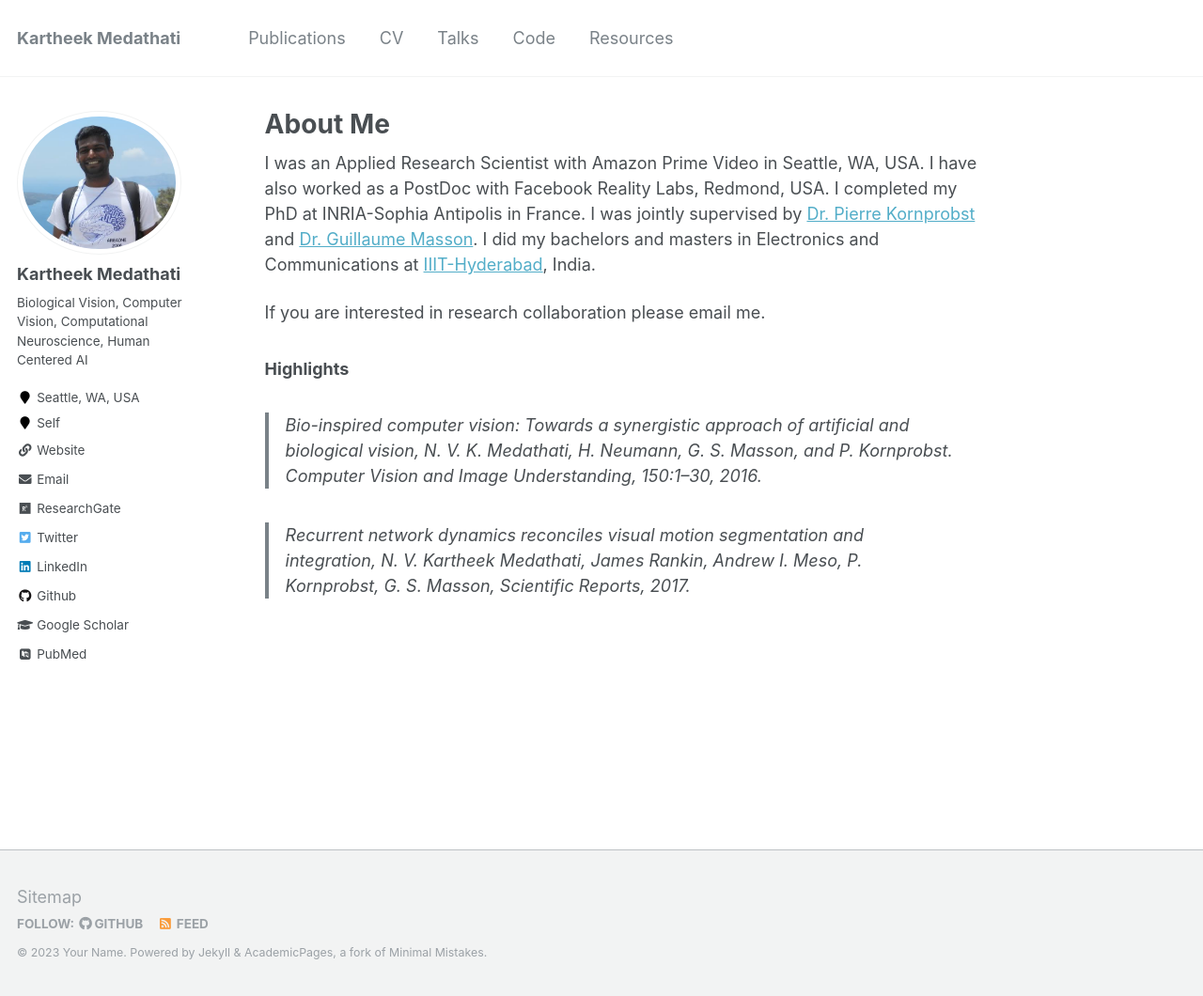
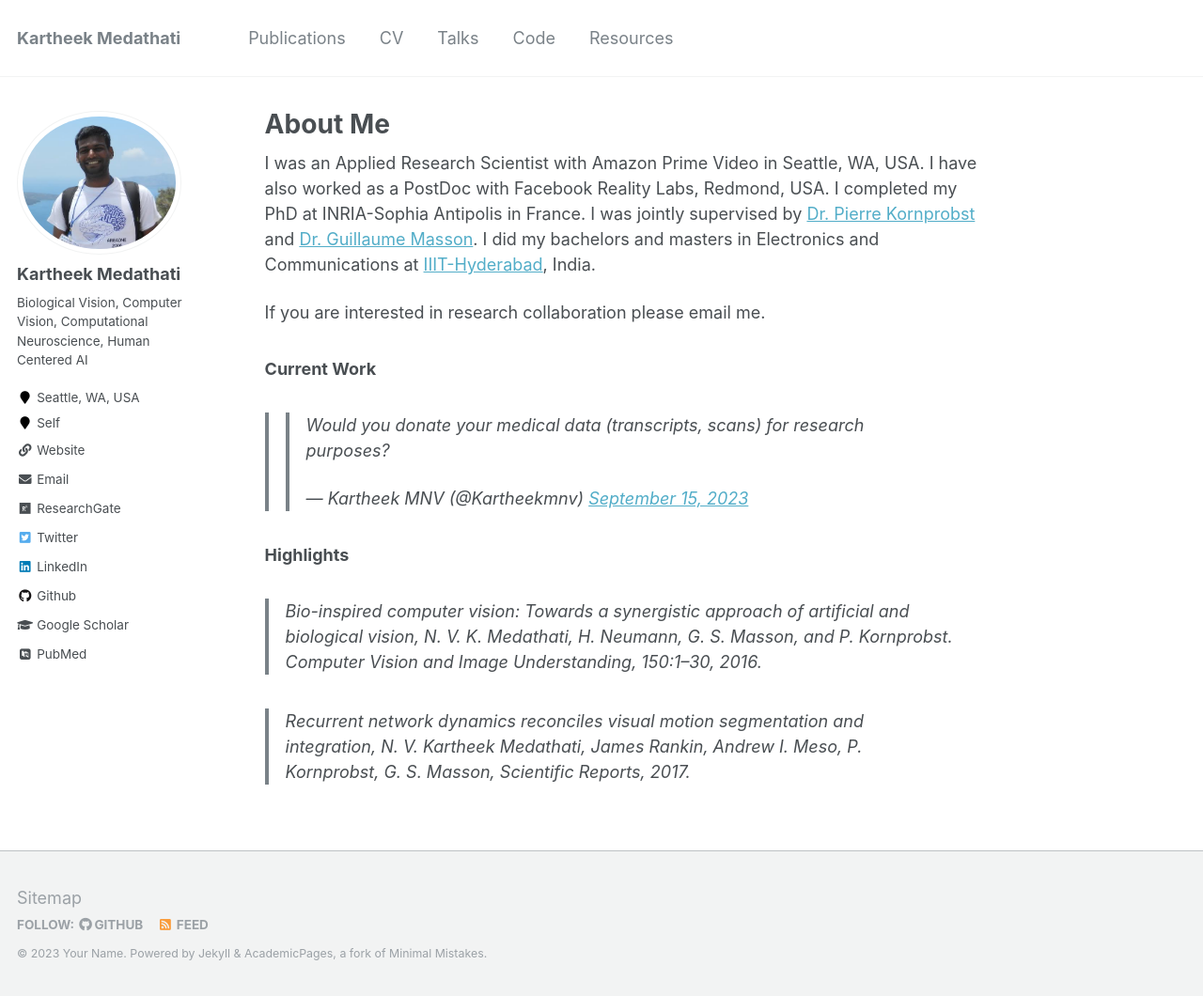
Before and after one commit to kartheekmedathati/kartheekmedathati.github.io, a Jekyll site: the page built from _pages/about.md, in a window 1280 px wide and 1060 px high. Shown: the whole window at 94% size. Built offline with Jekyll 4.4.1, drawn with Linux system fonts in a browser that asks for light colours; some web fonts are replaced; comment, search, counter and statistics services are not loaded.

Commit message:
Added the twitter poll embedding

```diff
--- a/_pages/about.md
+++ b/_pages/about.md
@@ -12,7 +12,13 @@
 
 If you are interested in research collaboration please email me.
 
+### Current Work
+
+> <blockquote class="twitter-tweet"><p lang="en" dir="ltr">Would you donate your medical data (transcripts, scans) for research purposes?</p>&mdash; Kartheek MNV (@Kartheekmnv) <a href="https://twitter.com/Kartheekmnv/status/1702716390342619468?ref_src=twsrc%5Etfw">September 15, 2023</a></blockquote> <script async src="https://platform.twitter.com/widgets.js" charset="utf-8"></script>
+
+
 ### Highlights
+
 > Bio-inspired computer vision: Towards a synergistic approach of artificial and biological vision, N. V. K. Medathati, H. Neumann, G. S. Masson, and P. Kornprobst. Computer Vision and Image Understanding, 150:1–30, 2016.
 
 > Recurrent network dynamics reconciles visual motion segmentation and integration, N. V. Kartheek Medathati, James Rankin, Andrew I. Meso, P. Kornprobst, G. S. Masson, Scientific Reports, 2017.
```
